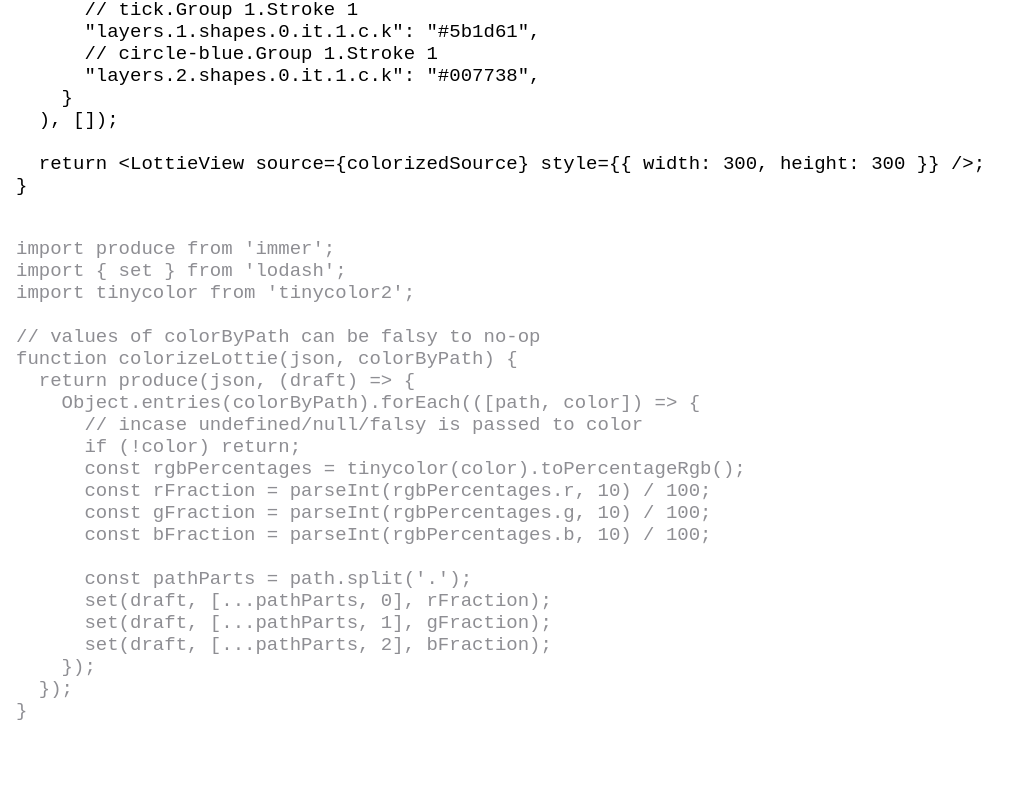
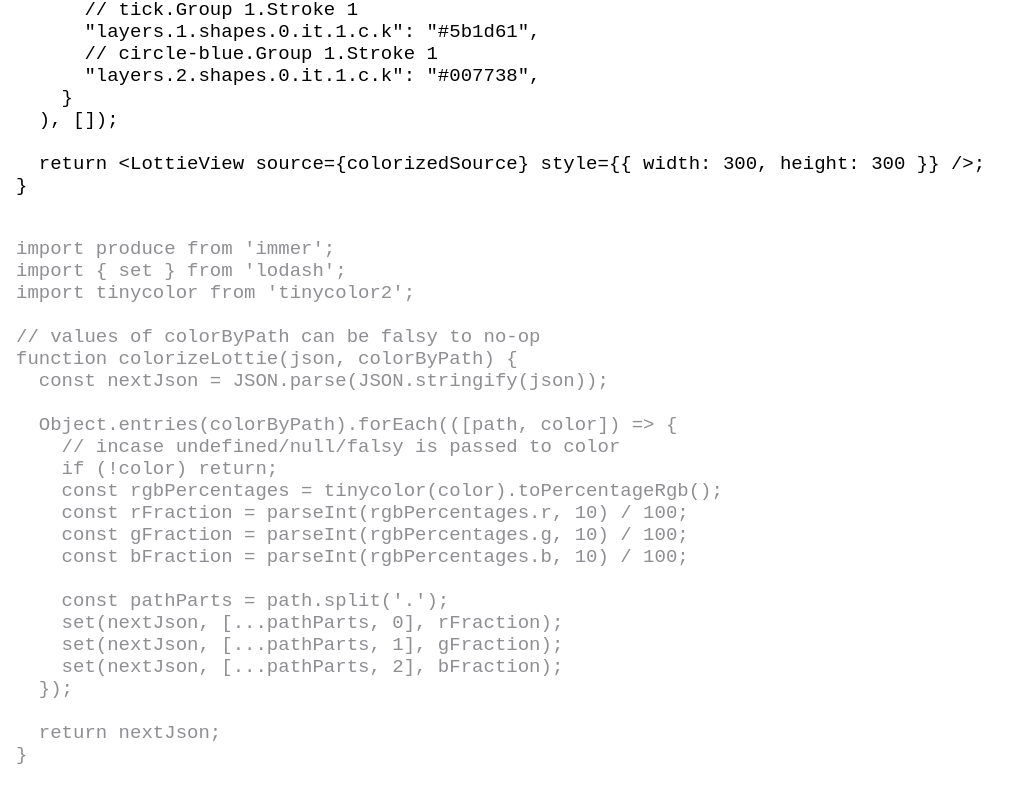
Before and after one commit to Noitidart/Colorize-Lottie, a React (Create React App) app: page / in a window 1280 px wide. Shown: the part 450-1251 px from the top of the page, without its empty margins (0-1027 px from the left). Before the commit the page ends 1207 px from the top, so only its background shows below. Built offline with nearby package versions, Linux system fonts and the light colour scheme.

Commit message:
Lottie might mutate source, just in case, make colorize not share structure

```diff
--- a/package.json
+++ b/package.json
@@ -10,7 +10,6 @@
     "@types/node": "^12.20.4",
     "@types/react": "^17.0.2",
     "@types/react-dom": "^17.0.1",
-    "immer": "^8.0.1",
     "lodash": "^4.17.21",
     "react": "^17.0.1",
     "react-dom": "^17.0.1",
--- a/src/App.tsx
+++ b/src/App.tsx
@@ -1,14 +1,11 @@
 import './App.css';
 
-import produce, { setAutoFreeze } from 'immer';
 import { isNumber, isPlainObject, set } from 'lodash';
 import { useEffect, useState } from 'react';
 import Lottie from 'react-lottie';
 import tinycolor from 'tinycolor2';
 
 import CircleCheckJson from './circle-check.json';
-
-setAutoFreeze(false);
 
 // get only paths that have parent of c.k
 function isCKPath(path: string[]) {
@@ -64,7 +61,8 @@ function walkHelper(
 
 // values of colorByPath can be falsy to no-op
 function colorizeLottie(json: {}, colorByPath: Record<string, string>) {
-  return produce(json, (draft) => {
+  const nextJson = JSON.parse(JSON.stringify(json));
+
   Object.entries(colorByPath).forEach(([path, color]) => {
     // incase undefined/null/falsy is passed to color
     if (!color) return;
@@ -74,13 +72,13 @@ function colorizeLottie(json: {}, colorByPath: Record<string, string>) {
     const bFraction = parseInt(rgbPercentages.b, 10) / 100;
 
     const pathParts = path.split('.');
-      set(draft, [...pathParts, 0], rFraction);
-      set(draft, [...pathParts, 1], gFraction);
-      set(draft, [...pathParts, 2], bFraction);
+    set(nextJson, [...pathParts, 0], rFraction);
+    set(nextJson, [...pathParts, 1], gFraction);
+    set(nextJson, [...pathParts, 2], bFraction);
   });
-  });
+
+  return nextJson;
 }
-
 const initalColors = walk(CircleCheckJson);
 const initialLotiJsonStr = JSON.stringify(CircleCheckJson);
 function App() {
@@ -196,7 +194,8 @@ import tinycolor from 'tinycolor2';
 
 // values of colorByPath can be falsy to no-op
 function colorizeLottie(json, colorByPath) {
-  return produce(json, (draft) => {
+  const nextJson = JSON.parse(JSON.stringify(json));
+
   Object.entries(colorByPath).forEach(([path, color]) => {
     // incase undefined/null/falsy is passed to color
     if (!color) return;
@@ -206,11 +205,12 @@ function colorizeLottie(json, colorByPath) {
     const bFraction = parseInt(rgbPercentages.b, 10) / 100;
 
     const pathParts = path.split('.');
-      set(draft, [...pathParts, 0], rFraction);
-      set(draft, [...pathParts, 1], gFraction);
-      set(draft, [...pathParts, 2], bFraction);
+    set(nextJson, [...pathParts, 0], rFraction);
+    set(nextJson, [...pathParts, 1], gFraction);
+    set(nextJson, [...pathParts, 2], bFraction);
   });
-  });
+
+  return nextJson;
 }
 `}
         </pre>
```
Lines whose indentation alone changed are shown as unchanged.
